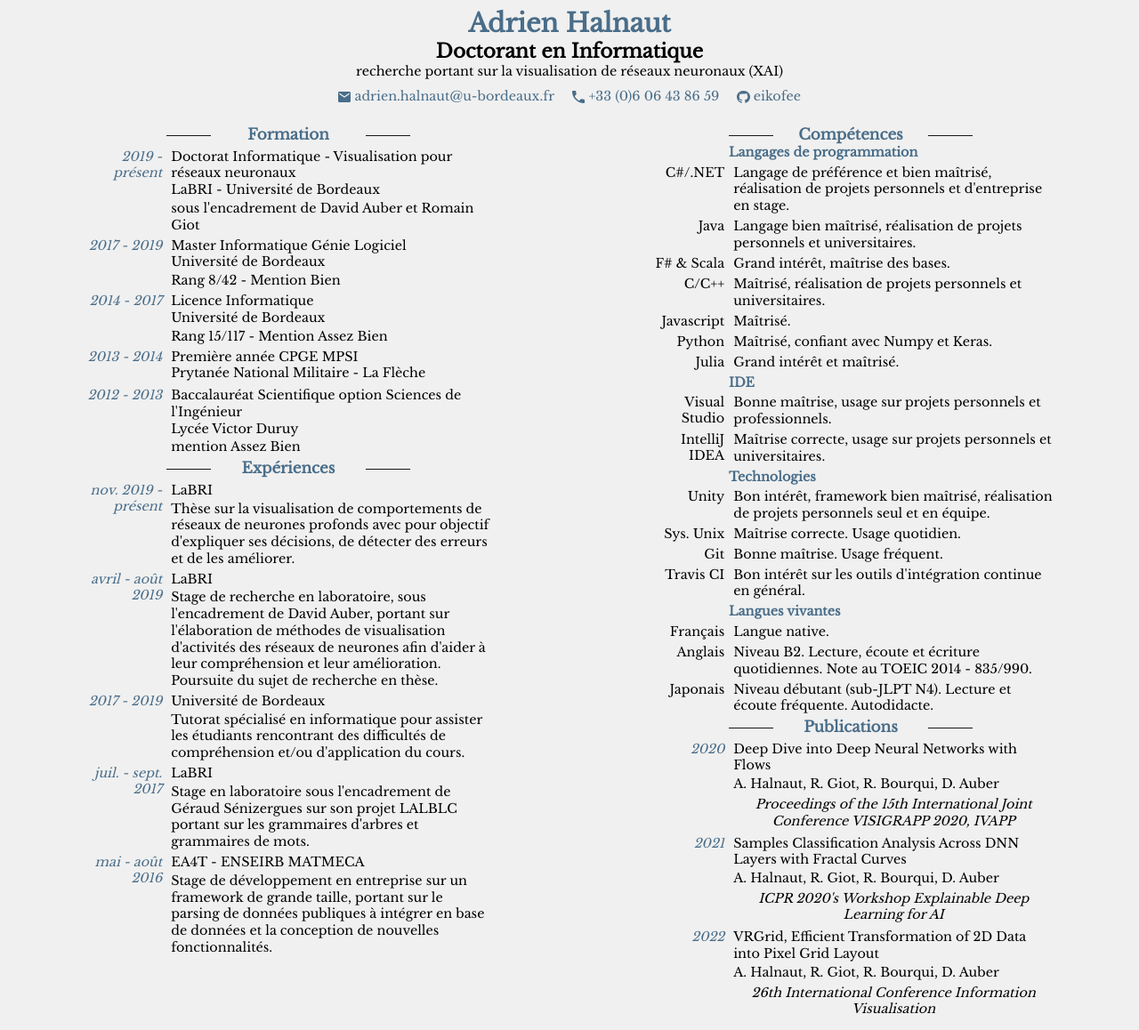
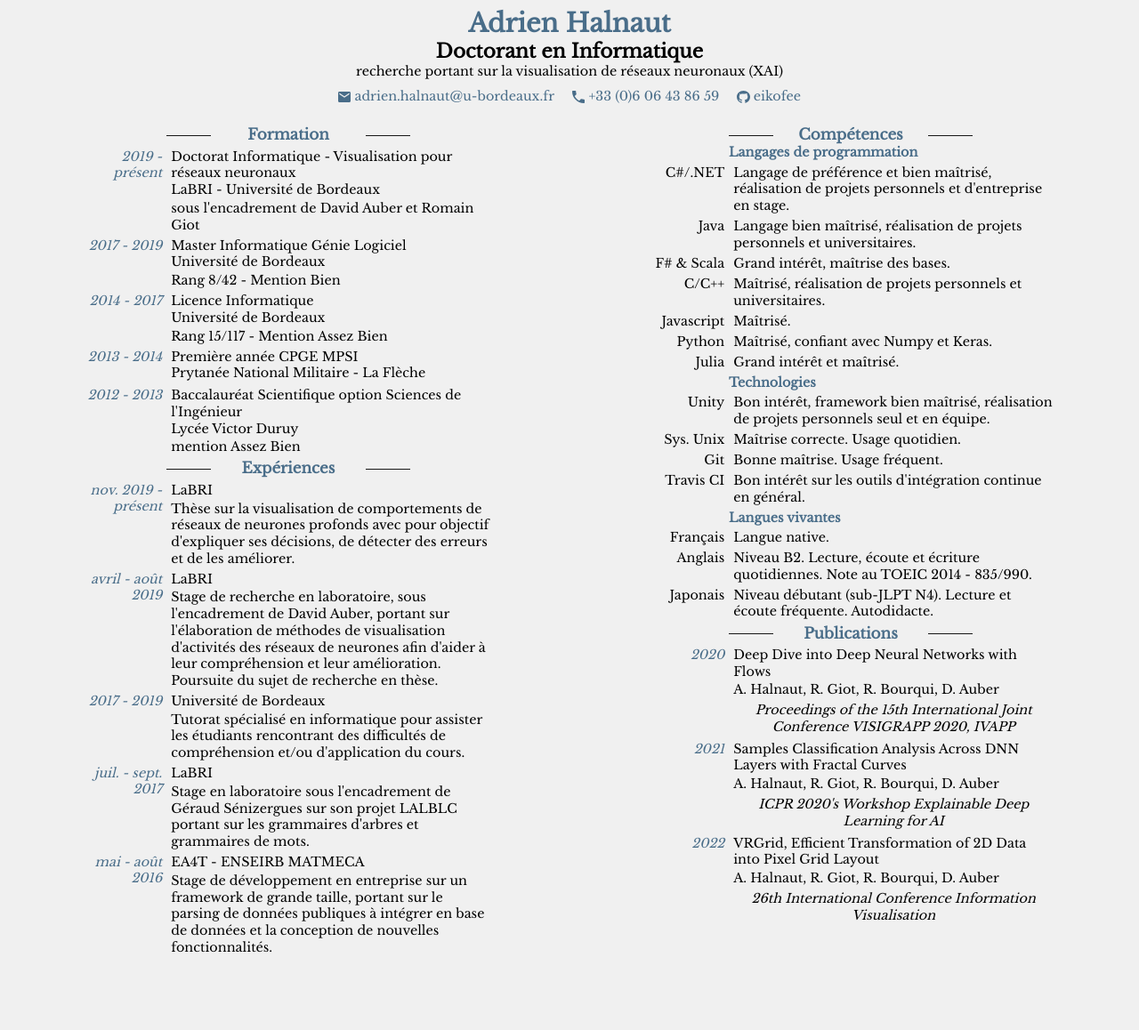
Before and after one commit to eikofee/eikofee.github.io, a Jekyll site: the page built from index.md, in a window 1280 px wide. Shown: the whole page at 89% size. Built offline with Jekyll 4.4.1, drawn with Linux system fonts in a browser that asks for light colours; after the commit the page ends 1087 px from its top, so only the background shows below that.

Commit message:
Update skills.yml

```diff
--- a/_data/skills.yml
+++ b/_data/skills.yml
@@ -14,12 +14,6 @@
         desc: Maîtrisé, confiant avec Numpy et Keras.
       - name: Julia
         desc: Grand intérêt et maîtrisé.
-- category: IDE
-  subs:
-      - name: Visual Studio
-        desc: Bonne maîtrise, usage sur projets personnels et professionnels.
-      - name: IntelliJ IDEA
-        desc: Maîtrise correcte, usage sur projets personnels et universitaires.
 - category: Technologies
   subs:
       - name: Unity
```
